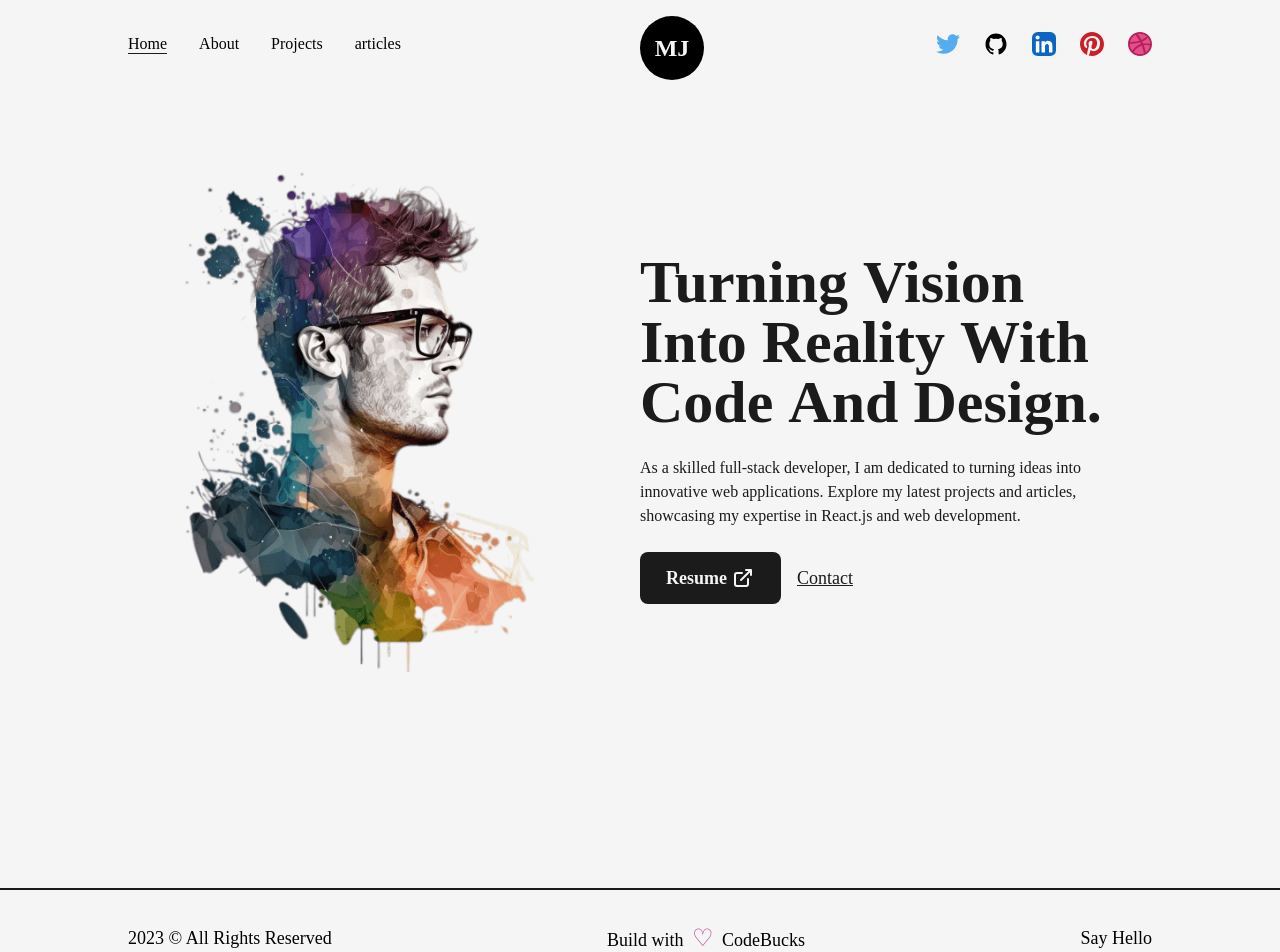
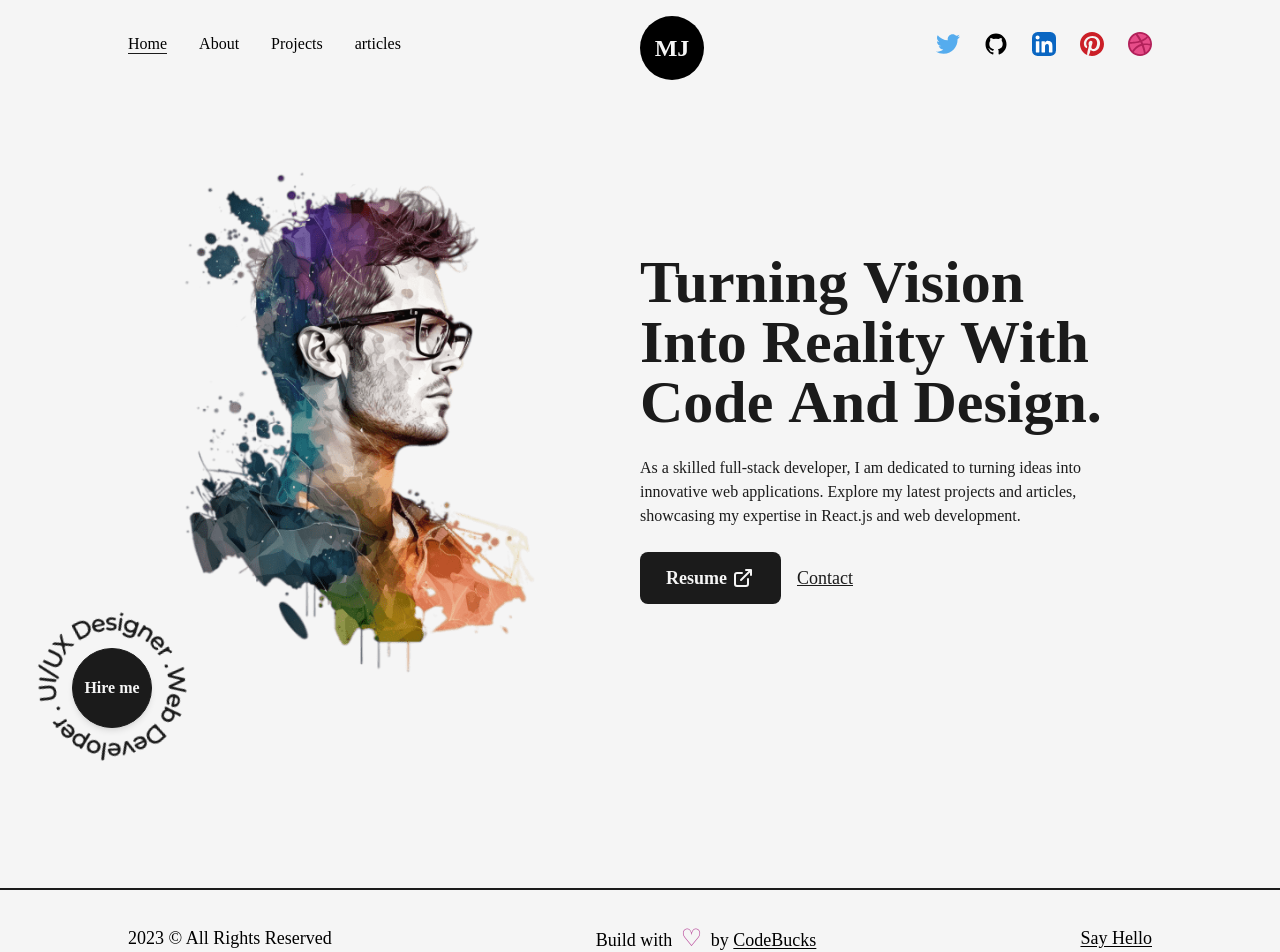
Before and after one commit to miharyjoe/Portfolio, a Next.js app: page / in a window 1280 px wide. Shown: the top 952 px of the page. Built offline with nearby package versions, Linux system fonts and the light colour scheme.

Commit message:
feat: add Hire me

```diff
--- a/src/components/Footer.js
+++ b/src/components/Footer.js
@@ -7,11 +7,20 @@
     <footer className="w-full border-t-2 border-solid border-dark font-medium text-lg">
       <Layout className="py-8 flex items-center justify-between">
         <span>{new Date().getFullYear()} &copy; All Rights Reserved</span>
-        <div>
+        <div className="felx items-center">
           Build with <span className="text-primary text-2xl px-1">&#9825;</span>{" "}
-          <Link href="/">CodeBucks</Link>
+          by&nbsp;
+          <Link
+            href="https://devdreaming.com"
+            className="underline underline-offset-2"
+            target="_blank"
+          >
+            CodeBucks
+          </Link>
         </div>
-        <Link href="/">Say Hello</Link>
+        <Link href="/" className="underline underline-offset-2">
+          Say Hello
+        </Link>
       </Layout>
     </footer>
   );
--- /dev/null
+++ b/src/components/Hireme.js
@@ -0,0 +1,25 @@
+import React from "react";
+import { CircularText } from "./icons";
+import Link from "next/link";
+
+const Hireme = () => {
+  return (
+    <div className="fixed left-4 bottom-4 flex items-center justify-center overflow-hidden">
+      <div className="w-48 h-auto felx items-center justify-center relative">
+        <CircularText className="fill-dark animate-spin-slow" />
+        <Link
+          href="mailto:miharyjoel@gmail.com"
+          target="_blank"
+          className="flex items-center justify-center absolute left-1/2 top-1/2
+          -translate-x-1/2 -translate-y-1/2 bg-dark text-light shadow-md border
+           border-solid border-dark w-20 h-20 rounded-full font-semibold
+           hover:bg-light hover:text-dark"
+        >
+          Hire me
+        </Link>
+      </div>
+    </div>
+  );
+};
+
+export default Hireme;
--- a/src/pages/index.js
+++ b/src/pages/index.js
@@ -6,6 +6,7 @@
 import AnimatedText from "@/components/AnimatedText";
 import Link from "next/link";
 import { LinkArrow } from "@/components/icons";
+import Hireme from "@/components/Hireme";
 
 export default function Home() {
   return (
@@ -47,8 +48,10 @@
                 >
                   Resume <LinkArrow className="ml-1 w-full" />
                 </Link>
-                <Link href="mailto:miharyjoel@gmail.com" target={"_blank"}
-                className="ml-4 text-lg font-medium capitalize text-dark underline"
+                <Link
+                  href="mailto:miharyjoel@gmail.com"
+                  target={"_blank"}
+                  className="ml-4 text-lg font-medium capitalize text-dark underline"
                 >
                   Contact
                 </Link>
@@ -56,6 +59,7 @@
             </div>
           </div>
         </Layout>
+        <Hireme />
       </main>
     </>
   );
--- a/tailwind.config.js
+++ b/tailwind.config.js
@@ -15,6 +15,9 @@
         primary: "#B63E96", // 240,86,199
         primaryDark: "#58E6D9", // 80,230,217
       },
+      animation: {
+        "spin-slow": "spin 8s linear infinite",
+      },
     },
   },
   plugins: [],
```
